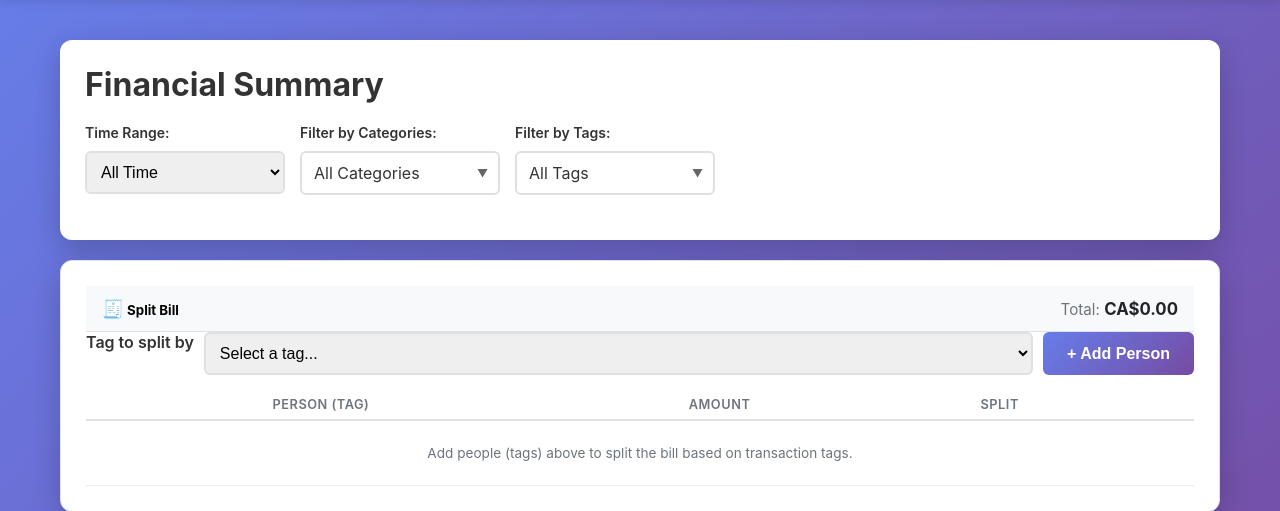
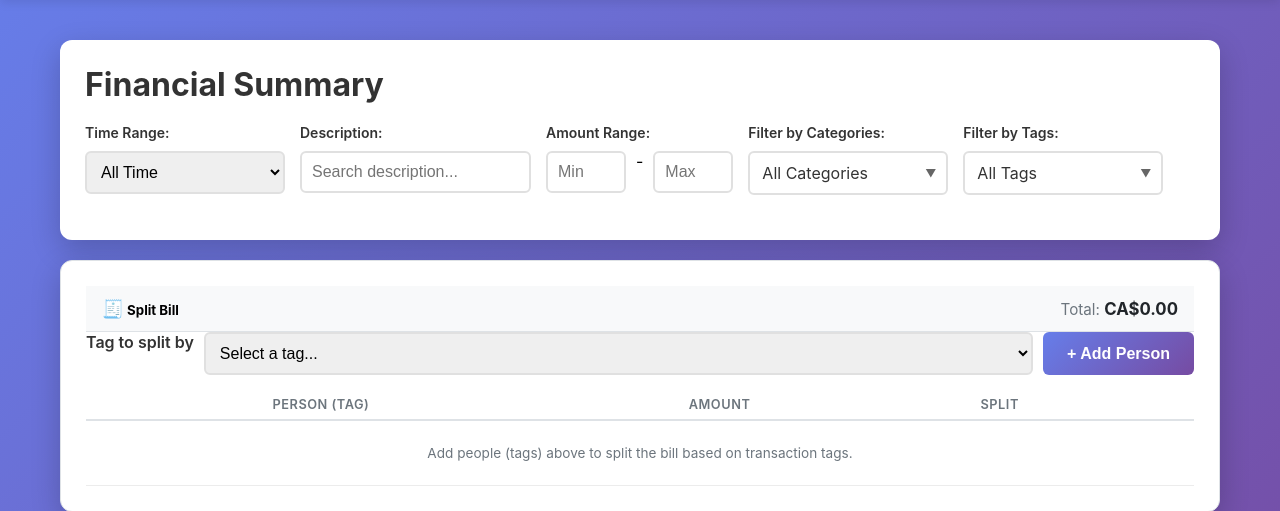
Before and after one commit to paperplate/JustAnotherExpenseManager, a Flask app: page / in a window 1280 px wide. Shown: the part 59-570 px from the top of the page. Run offline with Flask 3, Linux system fonts and the light colour scheme; data comes from the database, SQL or seed files in the repository; data that the repository does not hold is empty; parts of the project's set-up code (start-up, migrations or seed data) failed here and were passed over.

Commit message:
User search transactions by description and amount

```diff
--- a/JustAnotherExpenseManager/routes/stats.py
+++ b/JustAnotherExpenseManager/routes/stats.py
@@ -36,6 +36,9 @@ def get_stats() -> str:
     time_range: Optional[str] = request.args.get('range', None)
     start_date: Optional[str] = request.args.get('start_date', None)
     end_date: Optional[str] = request.args.get('end_date', None)
+    description: Optional[str] = request.args.get('description', None)
+    min_amount: Optional[float] = request.args.get('min_amount', type=float)
+    max_amount: Optional[float] = request.args.get('max_amount', type=float)
     page: int = request.args.get('page', 1, type=int)
 
     # Use g.db (set by app.before_request)
@@ -43,7 +46,8 @@ def get_stats() -> str:
 
     # Get summary stats
     stats: Dict[str, float] = service.get_summary_stats(
-        categories_param, tags_param, time_range, start_date, end_date
+        categories_param, tags_param, time_range, start_date, end_date,
+        description, min_amount, max_amount
     )
 
     # Get all categories for dropdown
@@ -51,12 +55,13 @@ def get_stats() -> str:
 
     # Get category breakdown
     category_breakdown = service.get_category_breakdown(
-        categories_param, tags_param, time_range, start_date, end_date
+        categories_param, tags_param, time_range, start_date, end_date,
+        description, min_amount, max_amount
     )
 
     # Get monthly data with pagination
     monthly = service.get_monthly_data(
-        categories_param, tags_param
+        categories_param, tags_param, description, min_amount, max_amount
     )
 
     return render_template(
@@ -88,18 +93,22 @@ def chart_data() -> Response:
     time_range: Optional[str] = request.args.get('range', None)
     start_date: Optional[str] = request.args.get('start_date', None)
     end_date: Optional[str] = request.args.get('end_date', None)
+    description: Optional[str] = request.args.get('description', None)
+    min_amount: Optional[float] = request.args.get('min_amount', type=float)
+    max_amount: Optional[float] = request.args.get('max_amount', type=float)
 
     # Use g.db
     service = StatsService(g.db)  # Only pass db_session
 
     # Category data
     category_data = service.get_category_breakdown(
-        categories_param, tags_param, time_range, start_date, end_date
+        categories_param, tags_param, time_range, start_date, end_date,
+        description, min_amount, max_amount
     )
 
     # Monthly data
     monthly_data = service.get_monthly_data(
-        categories_param, tags_param
+        categories_param, tags_param, description, min_amount, max_amount
     )
 
     return jsonify({
--- a/JustAnotherExpenseManager/static/js/filter_component.js
+++ b/JustAnotherExpenseManager/static/js/filter_component.js
@@ -48,7 +48,10 @@ function getUrlFilterParams() {
 		tags: params.get("tags")?.split(",").filter(Boolean) ?? [],
 		range: params.get("range") ?? "",
 		start_date: params.get("start_date") ?? "",
-		end_date: params.get("end_date") ?? ""
+		end_date: params.get("end_date") ?? "",
+		description: params.get("description") ?? "",
+		min_amount: params.get("min_amount") ?? "",
+		max_amount: params.get("max_amount") ?? ""
 	};
 }
 function restoreTimeRangeFromUrl() {
@@ -64,6 +67,13 @@ function restoreTimeRangeFromUrl() {
 		if (startEl) startEl.value = start_date;
 		if (endEl) endEl.value = end_date;
 	} else if (range) timeRangeEl.value = range;
+	const { description, min_amount, max_amount } = getUrlFilterParams();
+	const descEl = document.getElementById("filter-description");
+	const minEl = document.getElementById("min-amount");
+	const maxEl = document.getElementById("max-amount");
+	if (descEl) descEl.value = description;
+	if (minEl) minEl.value = min_amount;
+	if (maxEl) maxEl.value = max_amount;
 }
 async function loadCategories() {
 	try {
@@ -144,6 +154,9 @@ function applyFilters() {
 	const timeRange = document.getElementById("time-range")?.value;
 	const startDate = document.getElementById("start-date")?.value;
 	const endDate = document.getElementById("end-date")?.value;
+	const description = document.getElementById("filter-description")?.value;
+	const minAmount = document.getElementById("min-amount")?.value;
+	const maxAmount = document.getElementById("max-amount")?.value;
 	const categories = Array.from(document.querySelectorAll("#category-options-list .filter-option.selected")).map((el) => el.dataset.value).filter((v) => Boolean(v));
 	const tags = Array.from(document.querySelectorAll("#tag-options-list .filter-option.selected")).map((el) => el.dataset.value).filter((v) => Boolean(v));
 	const filterSection = document.querySelector(".filter-section");
@@ -155,6 +168,9 @@ function applyFilters() {
 	if (timeRange && timeRange !== "custom") params.push(`range=${timeRange}`);
 	if (startDate) params.push(`start_date=${startDate}`);
 	if (endDate) params.push(`end_date=${endDate}`);
+	if (description) params.push(`description=${encodeURIComponent(description)}`);
+	if (minAmount) params.push(`min_amount=${encodeURIComponent(minAmount)}`);
+	if (maxAmount) params.push(`max_amount=${encodeURIComponent(maxAmount)}`);
 	const url = params.length > 0 ? `${targetUrl}?${params.join("&")}` : targetUrl;
 	const newPageUrl = params.length > 0 ? `${window.location.pathname}?${params.join("&")}` : window.location.pathname;
 	history.pushState(null, "", newPageUrl);
--- a/JustAnotherExpenseManager/templates/filter_component.html
+++ b/JustAnotherExpenseManager/templates/filter_component.html
@@ -10,6 +10,20 @@
             <option value="1_year">Last Year</option>
             <option value="custom">Custom Range...</option>
         </select>
+    </div>
+
+    <div class="filter-group">
+        <label for="filter-description">Description:</label>
+        <input type="text" id="filter-description" placeholder="Search description..." onchange="applyFilters()">
+    </div>
+
+    <div class="filter-group">
+        <label>Amount Range:</label>
+        <div style="display: flex; gap: 10px;">
+            <input type="number" id="min-amount" placeholder="Min" step="0.01" onchange="applyFilters()" style="width: 80px;">
+            <span>-</span>
+            <input type="number" id="max-amount" placeholder="Max" step="0.01" onchange="applyFilters()" style="width: 80px;">
+        </div>
     </div>
 
     <div class="filter-group">
--- a/JustAnotherExpenseManager/utils/services.py
+++ b/JustAnotherExpenseManager/utils/services.py
@@ -2,6 +2,7 @@
 Service layer for transaction operations.
 """
 
+import math
 from typing import Optional, List, Dict, Any, Tuple
 from sqlalchemy.orm import Session, selectinload
 from sqlalchemy import func, select
@@ -18,6 +19,9 @@ def _apply_transaction_filters(
     time_range: Optional[str] = None,
     start_date: Optional[str] = None,
     end_date: Optional[str] = None,
+    description: Optional[str] = None,
+    min_amount: Optional[float] = None,
+    max_amount: Optional[float] = None,
 ):
     """Apply shared filter clauses to a Transaction select statement."""
     if categories:
@@ -34,6 +38,13 @@ def _apply_transaction_filters(
         stmt = stmt.where(Transaction.date >= start_date)
     if end_date:
         stmt = stmt.where(Transaction.date <= end_date)
+
+    if description:
+        stmt = stmt.where(Transaction.description.icontains(description))
+    if min_amount is not None:
+        stmt = stmt.where(Transaction.amount_cents >= math.ceil(min_amount * 100))
+    if max_amount is not None:
+        stmt = stmt.where(Transaction.amount_cents <= math.floor(max_amount * 100))
 
     if time_range and not (start_date or end_date):
         today = datetime.now().date()
@@ -108,7 +119,10 @@ class TransactionService:
         tags: Optional[str] = None,
         time_range: Optional[str] = None,
         start_date: Optional[str] = None,
-        end_date: Optional[str] = None
+        end_date: Optional[str] = None,
+        description: Optional[str] = None,
+        min_amount: Optional[float] = None,
+        max_amount: Optional[float] = None
     ) -> Dict[str, Any]:
         """
         Get paginated list of transactions by month.
@@ -116,7 +130,8 @@ class TransactionService:
         """
         stmt = select(Transaction).options(selectinload(Transaction.tags))
         stmt = _apply_transaction_filters(
-            stmt, categories, tags, time_range, start_date, end_date
+            stmt, categories, tags, time_range, start_date, end_date,
+            description, min_amount, max_amount
         )
         stmt = stmt.order_by(Transaction.date.desc(), Transaction.id.desc())
 
@@ -225,12 +240,16 @@ class StatsService:
         tags: Optional[str] = None,
         time_range: Optional[str] = None,
         start_date: Optional[str] = None,
-        end_date: Optional[str] = None
+        end_date: Optional[str] = None,
+        description: Optional[str] = None,
+        min_amount: Optional[float] = None,
+        max_amount: Optional[float] = None
     ) -> Dict[str, Any]:
         """Get summary statistics."""
         stmt = select(Transaction)
         stmt = _apply_transaction_filters(
-            stmt, categories, tags, time_range, start_date, end_date
+            stmt, categories, tags, time_range, start_date, end_date,
+            description, min_amount, max_amount
         )
         transactions = self.db.scalars(stmt).all()
 
@@ -256,12 +275,16 @@ class StatsService:
         tags: Optional[str] = None,
         time_range: Optional[str] = None,
         start_date: Optional[str] = None,
-        end_date: Optional[str] = None
+        end_date: Optional[str] = None,
+        description: Optional[str] = None,
+        min_amount: Optional[float] = None,
+        max_amount: Optional[float] = None
     ) -> List[Tuple]:
         """Get per-category expense and income totals."""
         stmt = select(Transaction)
         stmt = _apply_transaction_filters(
-            stmt, categories, tags, time_range, start_date, end_date
+            stmt, categories, tags, time_range, start_date, end_date,
+            description, min_amount, max_amount
         )
         transactions = self.db.scalars(stmt).all()
 
@@ -285,11 +308,17 @@ class StatsService:
     def get_monthly_data(
         self,
         categories: Optional[str] = None,
-        tags: Optional[str] = None
+        tags: Optional[str] = None,
+        description: Optional[str] = None,
+        min_amount: Optional[float] = None,
+        max_amount: Optional[float] = None
     ) -> List[Tuple]:
         """Get monthly income and expense totals."""
         stmt = select(Transaction)
-        stmt = _apply_transaction_filters(stmt, categories, tags)
+        stmt = _apply_transaction_filters(
+            stmt, categories, tags, description=description,
+            min_amount=min_amount, max_amount=max_amount
+        )
         transactions = self.db.scalars(stmt).all()
 
         monthly: Dict[str, Dict[str, float]] = {}
@@ -315,11 +344,17 @@ class StatsService:
             time_range: Optional[str] = None,
             start_date: Optional[str] = None,
             end_date: Optional[str] = None,
-            tags: Optional[str] = None
+            tags: Optional[str] = None,
+            description: Optional[str] = None,
+            min_amount: Optional[float] = None,
+            max_amount: Optional[float] = None
         ) -> int:
             """Count unique months with transactions."""
             stmt = select(Transaction)
-            stmt = _apply_transaction_filters(stmt, categories, tags, time_range, start_date, end_date)
+            stmt = _apply_transaction_filters(
+                stmt, categories, tags, time_range, start_date, end_date,
+                description, min_amount, max_amount
+            )
             transactions = self.db.scalars(stmt).all()
 
             unique_months = set(trans.date.strftime('%Y-%m') for trans in transactions)
```
Also changed, not shown: JustAnotherExpenseManager/routes/transactions.py (+7 -1 lines), static_src/js/filter_component.ts (+20 -0 lines), tests/02-transactions.spec.ts (+1 -2 lines), tests/06-security.spec.ts (+1 -1 lines), tests/pages/TransactionsPage.ts (+2 -0 lines).
